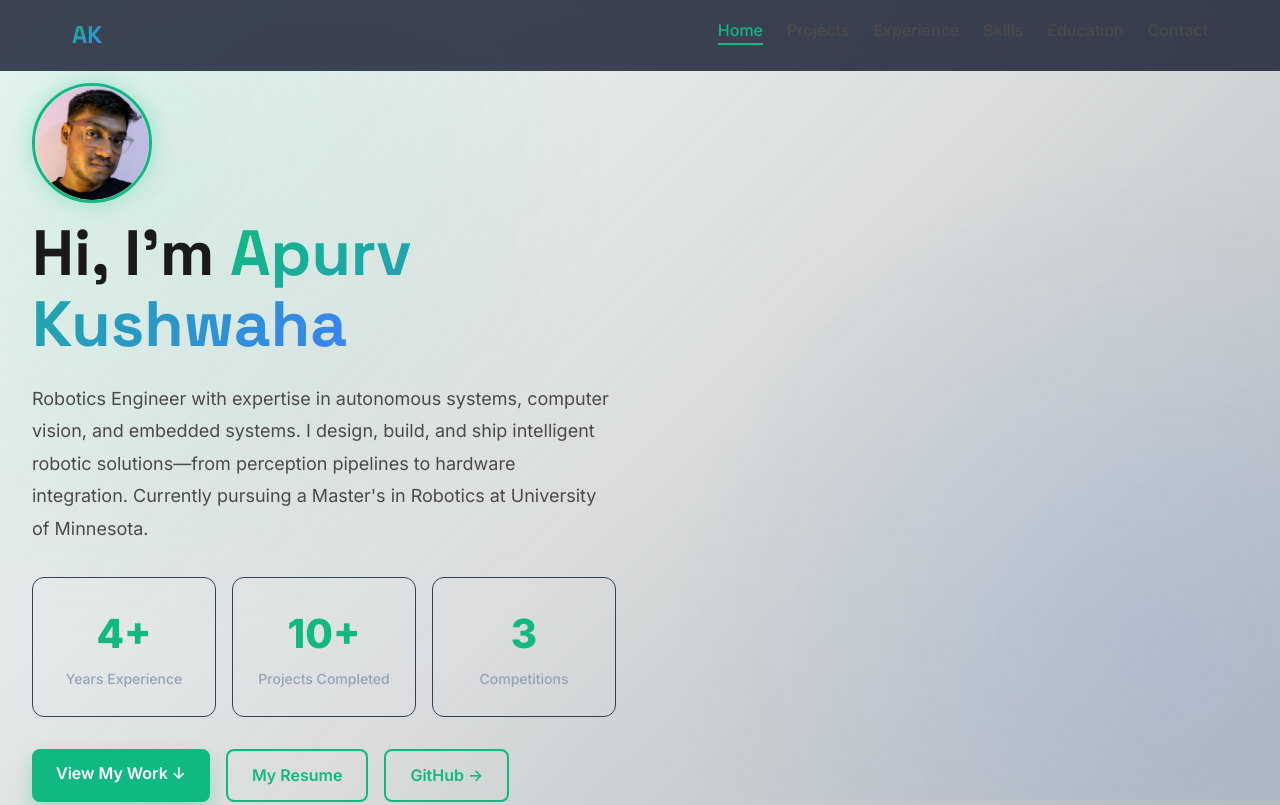
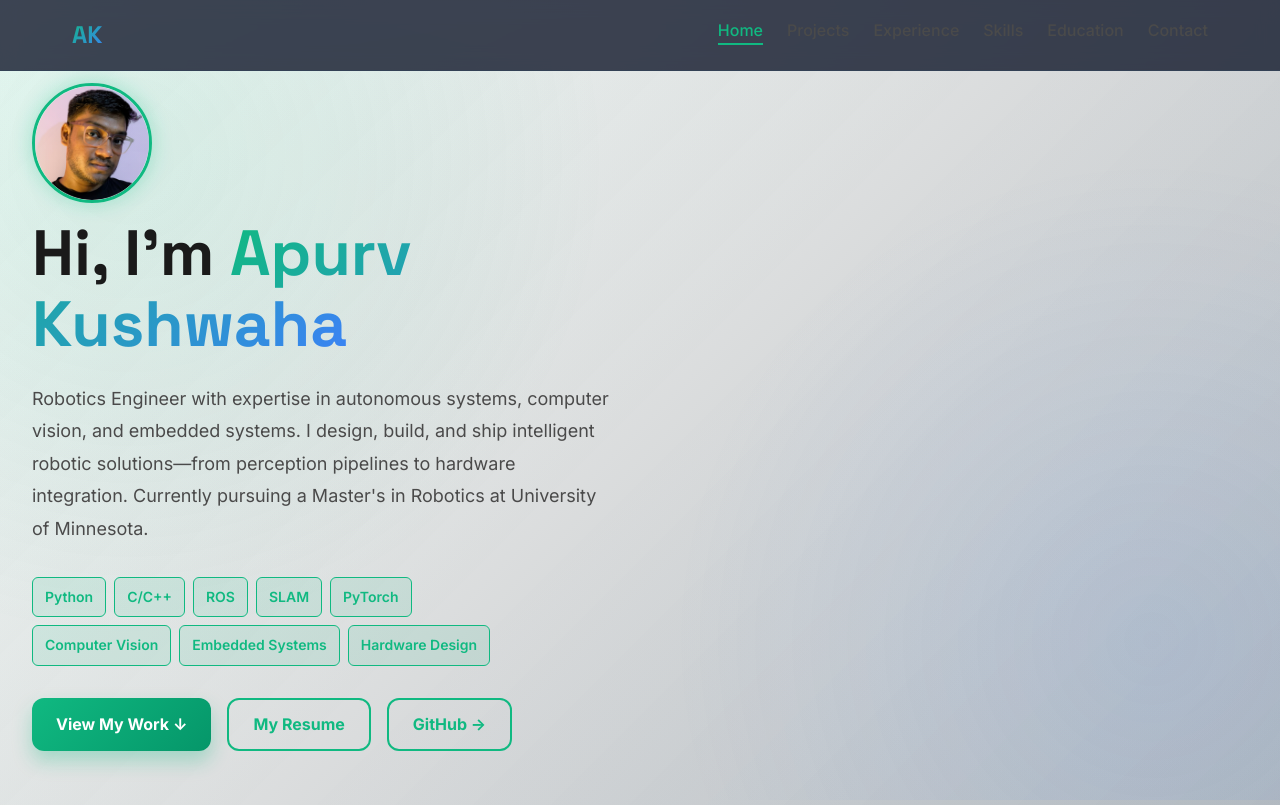
Before and after one commit to ApurvK032/portfolio, a plain HTML site: page index.html in a window 1280 px wide. Shown: the top 805 px of the page. Drawn offline with Linux system fonts and the light colour scheme.

Commit message:
Updated Stack Tiles

```diff
--- a/css/hero.css
+++ b/css/hero.css
@@ -254,39 +254,29 @@
   box-shadow: 0 0 20px rgba(16, 185, 129, 0.3);
 }
 
-.cta-buttons {
+/* Tech Stack in Hero */
+.hero-stack {
   display: flex;
-  gap: 1rem;
   flex-wrap: wrap;
-  margin-top: 2rem;
+  gap: var(--space-2);
+  margin: var(--space-6) 0 var(--space-8) 0;
+  max-width: 500px;
 }
 
-.btn {
-  padding: 0.75rem 1.5rem;
-  border-radius: 0.5rem;
-  text-decoration: none;
-  font-weight: 600;
-  transition: all 0.3s ease;
-  display: inline-block;
+.stack-item {
+  background: rgba(16, 185, 129, 0.1);
+  color: var(--primary);
+  padding: var(--space-2) var(--space-3);
+  border-radius: var(--radius-sm);
+  font-size: var(--fs-sm);
+  font-weight: var(--fw-semibold);
+  border: 1px solid var(--primary);
+  transition: all var(--transition-base);
 }
 
-.btn-primary {
-  background: #10b981;
+.stack-item:hover {
+  background: var(--primary);
   color: white;
+  transform: translateY(-2px);
+  box-shadow: 0 4px 12px rgba(16, 185, 129, 0.3);
 }
-
-.btn-primary:hover {
-  background: #059669;
-  transform: translateY(-2px);
-}
-
-.btn-secondary {
-  background: transparent;
-  color: #10b981;
-  border: 2px solid #10b981;
-}
-
-.btn-secondary:hover {
-  background: #10b981;
-  color: white;
-}
--- a/index.html
+++ b/index.html
@@ -84,19 +84,15 @@
               Currently pursuing a Master's in Robotics at University of Minnesota.
             </p>
 
-            <div class="hero-stats">
-              <div class="stat">
-                <span class="stat-value">4+</span>
-                <span class="stat-label">Years Experience</span>
-              </div>
-              <div class="stat">
-                <span class="stat-value">10+</span>
-                <span class="stat-label">Projects Completed</span>
-              </div>
-              <div class="stat">
-                <span class="stat-value">3</span>
-                <span class="stat-label">Competitions</span>
-              </div>
+            <div class="hero-stack">
+              <div class="stack-item">Python</div>
+              <div class="stack-item">C/C++</div>
+              <div class="stack-item">ROS</div>
+              <div class="stack-item">SLAM</div>
+              <div class="stack-item">PyTorch</div>
+              <div class="stack-item">Computer Vision</div>
+              <div class="stack-item">Embedded Systems</div>
+              <div class="stack-item">Hardware Design</div>
             </div>
 
             <div class="cta-buttons">
```
